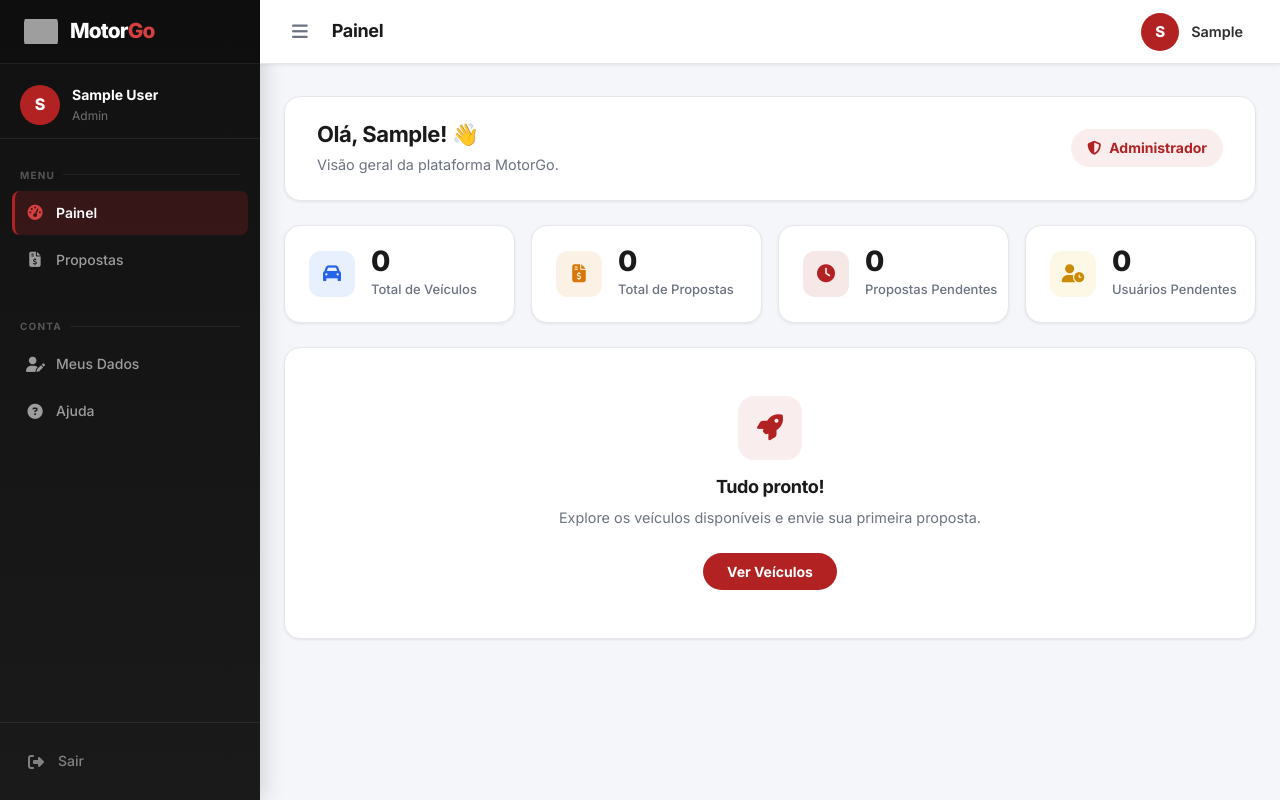
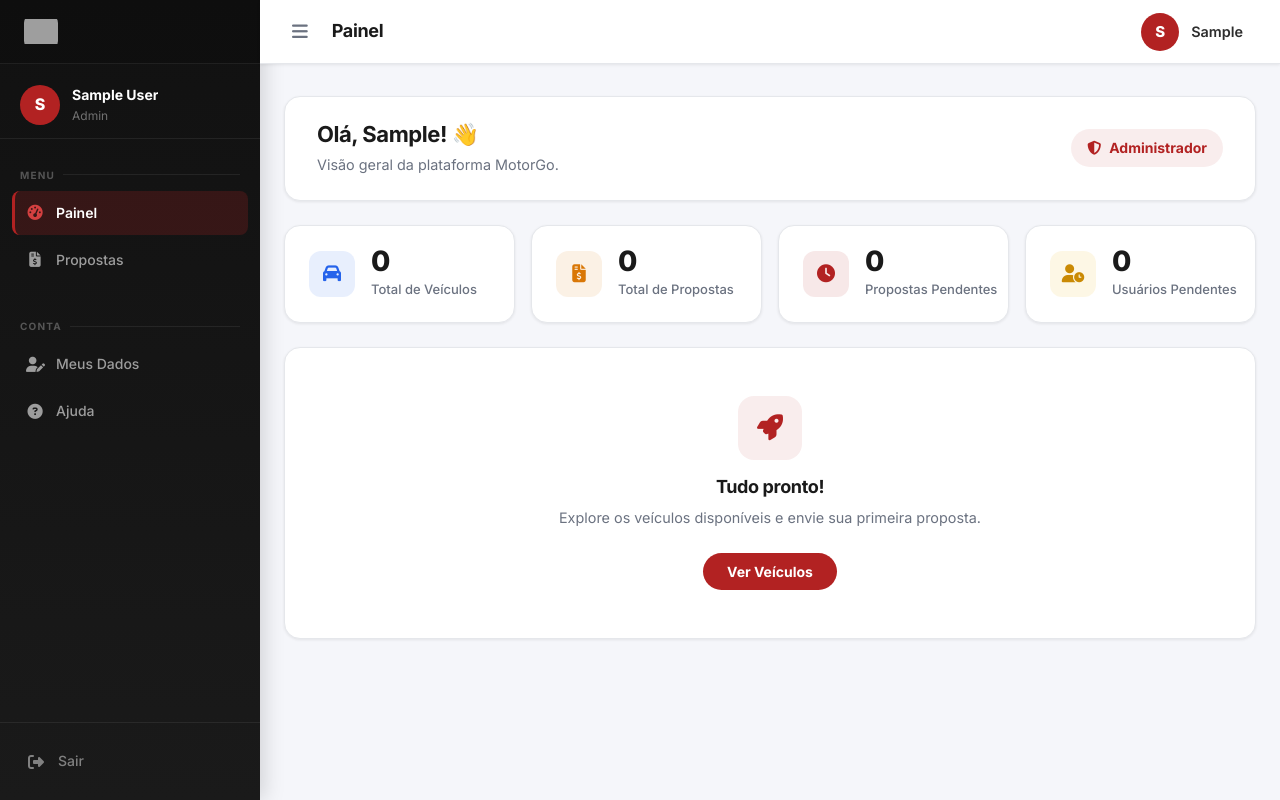
Before and after one commit to Rvaldrez/motor, a PHP site: page /dozero/painel.php in a window 1280 px wide. Run offline with PHP 8.4, Linux system fonts and the light colour scheme; the visitor is signed in with stand-in values (Sample User, id 1); tables that the repository leaves empty or names only in its code hold one stand-in row (values such as "Sample post"); some libraries are stand-ins or nearby versions; grey boxes are pictures that could not be loaded.

Commit message:
Fix favicon, remove logo text, fix invisible modals
Agent-Logs-Url: https://github.com/Rvaldrez/motor/sessions/6e1d57fa-1376-40e4-990b-15518972da86

Co-authored-by: Rvaldrez <36698905+Rvaldrez@users.noreply.github.com>

```diff
--- a/dozero/admin.php
+++ b/dozero/admin.php
@@ -266,7 +266,7 @@ function admin_paginationHtml(int $current, int $total, string $secao, array $ex
     <meta name="viewport" content="width=device-width, initial-scale=1.0">
     <meta name="robots" content="noindex,nofollow">
     <title>MotorGo Admin – <?= htmlspecialchars($pageTitle, ENT_QUOTES, 'UTF-8') ?></title>
-    <link rel="icon" type="image/png" href="/imagens/logo_motorgo.png">
+    <link rel="shortcut icon" href="/favicon.ico">
     <link rel="stylesheet" href="https://cdnjs.cloudflare.com/ajax/libs/font-awesome/6.5.1/css/all.min.css" crossorigin="anonymous" referrerpolicy="no-referrer">
     <link rel="stylesheet" href="css/main.css">
     <link rel="stylesheet" href="css/dashboard.css">
--- a/dozero/cadastro.php
+++ b/dozero/cadastro.php
@@ -18,7 +18,7 @@ $csrfToken = $_SESSION['csrf_token'];
     <meta name="viewport" content="width=device-width, initial-scale=1.0">
     <meta name="robots" content="noindex,nofollow">
     <title>MotorGo – Criar Conta</title>
-    <link rel="icon" type="image/png" href="/imagens/logo_motorgo.png">
+    <link rel="shortcut icon" href="/favicon.ico">
     <link rel="stylesheet" href="https://cdnjs.cloudflare.com/ajax/libs/font-awesome/6.5.1/css/all.min.css" crossorigin="anonymous" referrerpolicy="no-referrer">
     <link rel="stylesheet" href="css/main.css">
     <style>
--- a/dozero/confirmar_email.php
+++ b/dozero/confirmar_email.php
@@ -21,7 +21,7 @@ $emailSafe = htmlspecialchars($emailParam, ENT_QUOTES, 'UTF-8');
     <meta name="viewport" content="width=device-width, initial-scale=1.0">
     <meta name="robots" content="noindex,nofollow">
     <title>MotorGo – Confirmar E-mail</title>
-    <link rel="icon" type="image/png" href="/imagens/logo_motorgo.png">
+    <link rel="shortcut icon" href="/favicon.ico">
     <link rel="stylesheet" href="https://cdnjs.cloudflare.com/ajax/libs/font-awesome/6.5.1/css/all.min.css" crossorigin="anonymous" referrerpolicy="no-referrer">
     <link rel="stylesheet" href="css/main.css">
     <style>
--- a/dozero/index.php
+++ b/dozero/index.php
@@ -18,7 +18,7 @@ $nomeUsuario = $loggedIn ? htmlspecialchars($_SESSION['nome'] ?? '', ENT_QUOTES,
     <meta property="og:image" content="<?= IMAGES_URL ?>logo_motorgo.png">
     <meta property="og:type" content="website">
     <title>MotorGo – Invista em Veículos</title>
-    <link rel="icon" type="image/png" href="/imagens/logo_motorgo.png">
+    <link rel="shortcut icon" href="/favicon.ico">
     <link rel="stylesheet" href="https://cdnjs.cloudflare.com/ajax/libs/font-awesome/6.5.1/css/all.min.css" crossorigin="anonymous" referrerpolicy="no-referrer">
     <link rel="stylesheet" href="css/main.css">
     <style>
--- a/dozero/login.php
+++ b/dozero/login.php
@@ -16,7 +16,7 @@ $csrfToken = generateCsrfToken();
     <meta name="viewport" content="width=device-width, initial-scale=1.0">
     <meta name="robots" content="noindex,nofollow">
     <title>MotorGo – Entrar</title>
-    <link rel="icon" type="image/png" href="/imagens/logo_motorgo.png">
+    <link rel="shortcut icon" href="/favicon.ico">
     <link rel="stylesheet" href="https://cdnjs.cloudflare.com/ajax/libs/font-awesome/6.5.1/css/all.min.css" crossorigin="anonymous" referrerpolicy="no-referrer">
     <link rel="stylesheet" href="css/main.css">
     <style>
--- a/dozero/painel.php
+++ b/dozero/painel.php
@@ -91,7 +91,7 @@ $flash = getFlashMessage();
     <meta name="viewport" content="width=device-width, initial-scale=1.0">
     <meta name="robots" content="noindex,nofollow">
     <title>MotorGo – <?= htmlspecialchars($pageTitle, ENT_QUOTES, 'UTF-8') ?></title>
-    <link rel="icon" type="image/png" href="/imagens/logo_motorgo.png">
+    <link rel="shortcut icon" href="/favicon.ico">
     <link rel="stylesheet" href="https://cdnjs.cloudflare.com/ajax/libs/font-awesome/6.5.1/css/all.min.css" crossorigin="anonymous" referrerpolicy="no-referrer">
     <script src="https://cdn.jsdelivr.net/npm/chart.js@4.4.3/dist/chart.umd.min.js" crossorigin="anonymous"></script>
     <link rel="stylesheet" href="css/main.css">
@@ -502,6 +502,8 @@ $flash = getFlashMessage();
             z-index: var(--z-modal);
             padding: 1rem;
             backdrop-filter: blur(4px);
+            opacity: 1;
+            visibility: visible;
         }
         .modal-box {
             background: #fff;
@@ -677,7 +679,6 @@ $flash = getFlashMessage();
         <div class="sidebar-logo-area">
             <img src="/imagens/logo_motorgo_blk.png" alt="MotorGo" class="sidebar-logo-img"
                  onerror="this.style.display='none'">
-            <span class="sidebar-logo-wordmark">Motor<em>Go</em></span>
         </div>
 
         <!-- User info -->
--- a/dozero/recuperar_senha.php
+++ b/dozero/recuperar_senha.php
@@ -22,7 +22,7 @@ $csrfToken = $_SESSION['csrf_token'];
     <meta name="viewport" content="width=device-width, initial-scale=1.0">
     <meta name="robots" content="noindex,nofollow">
     <title>MotorGo – <?= htmlspecialchars($pageTitle, ENT_QUOTES, 'UTF-8') ?></title>
-    <link rel="icon" type="image/png" href="/imagens/logo_motorgo.png">
+    <link rel="shortcut icon" href="/favicon.ico">
     <link rel="stylesheet" href="https://cdnjs.cloudflare.com/ajax/libs/font-awesome/6.5.1/css/all.min.css" crossorigin="anonymous" referrerpolicy="no-referrer">
     <link rel="stylesheet" href="css/main.css">
     <style>
```
